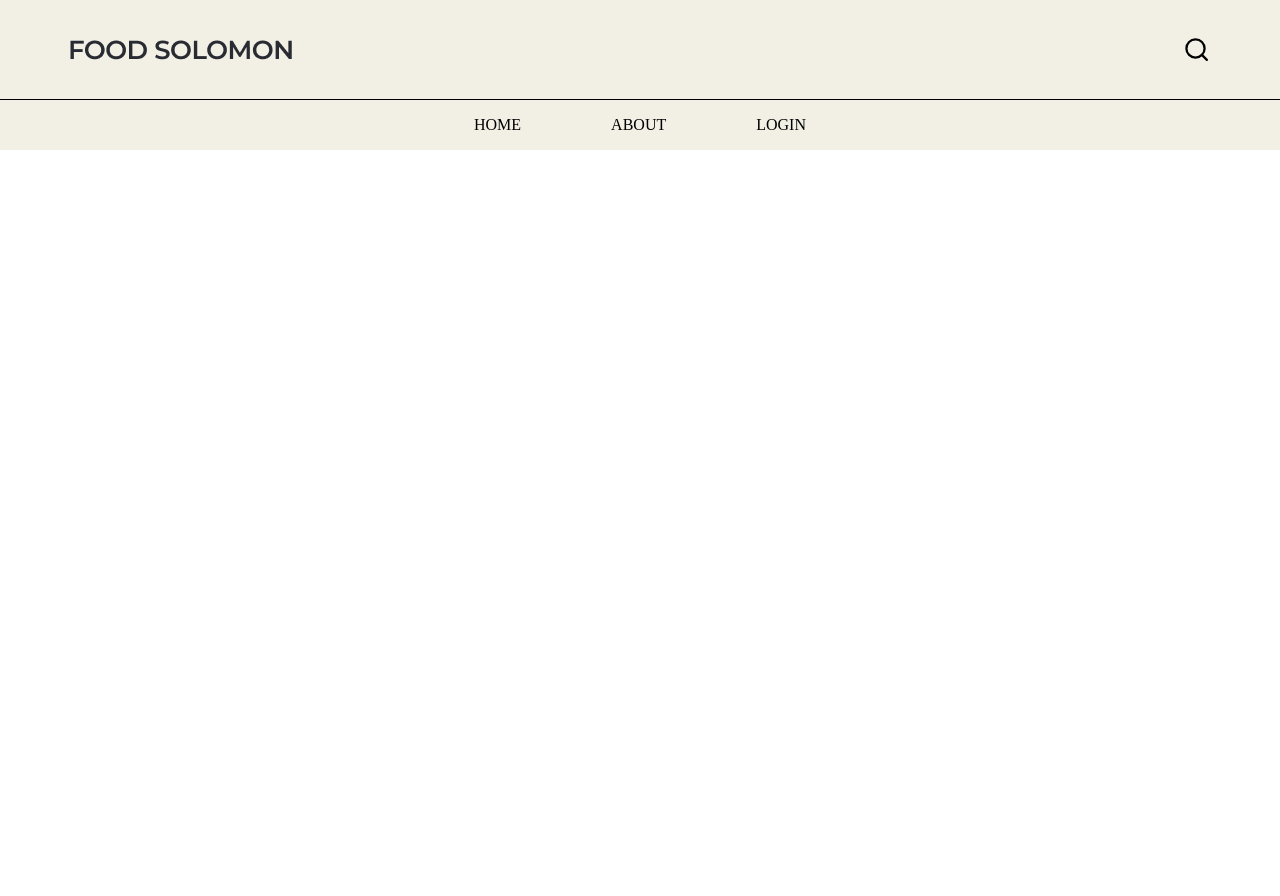
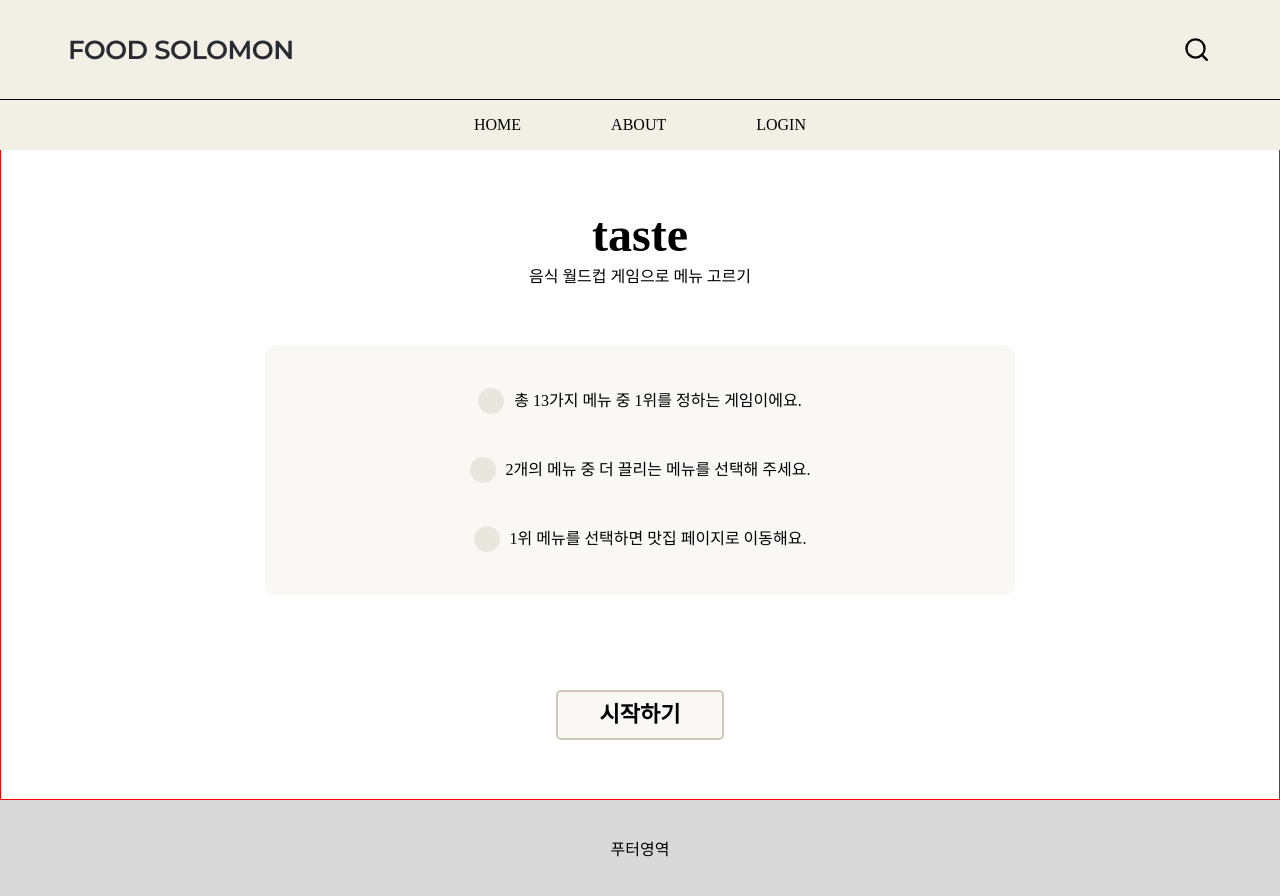
Before and after one commit to foodsolomon/foodsolomon-frontend, a React (Create React App) app: page /worldcup in a window 1280 px wide. Shown: the top 896 px of the page. Before the commit the page ends 800 px from the top, so only its background shows below. Built offline with nearby package versions, Linux system fonts and the light colour scheme.

Commit message:
feat: 월드컵 시작화면 구현 완료

```diff
--- a/src/App.tsx
+++ b/src/App.tsx
@@ -7,7 +7,7 @@ import RestaurantListPage from './pages/RestaurantListPage';
 import RestaurantDetailPage from './pages/RestaurantDetailPage';
 import Footer from './components/common/Footer';
 import MoodSelectPage from './pages/MoodSelectPage';
-
+import WorldcupStartPage from './pages/WorldcupStartPage';
 function App() {
   return (
     <BrowserRouter>
@@ -18,6 +18,7 @@ function App() {
         <Route path='/restaurantList' element={<RestaurantListPage />} />
         <Route path='/restaurantDetail' element={<RestaurantDetailPage />} />
         <Route path='/moodSelect' element={<MoodSelectPage />} />
+        <Route path='/worldcup' element={<WorldcupStartPage />} />
       </Routes>
       <Footer />
     </BrowserRouter>
--- /dev/null
+++ b/src/components/worldcup/WorldcupStart.tsx
@@ -0,0 +1,99 @@
+import React from 'react';
+import styled from 'styled-components';
+
+const Container = styled.div`
+  display: flex;
+  flex-direction: column;
+  justify-content: center;
+  align-items: center;
+`;
+
+const LargeText = styled.div`
+  font-size: 48px;
+  font-weight: bold;
+`;
+
+interface TextProps {
+  margin: boolean;
+}
+
+const StandardText = styled.div<TextProps>`
+  margin: ${({ margin }) => margin && '10px 0 60px 0'};
+`;
+
+const RowBox = styled.div`
+  display: flex;
+  align-items: center;
+`;
+
+const NumberBox = styled.div`
+  width: 26px;
+  height: 26px;
+  display: flex;
+  align-items: center;
+  justify-content: center;
+  margin-right: 10px;
+  border-radius: 50%;
+  font-weight: bold;
+  color: #564e3e;
+  background-color: #e9e7dd;
+`;
+
+const DescriptionBox = styled.div`
+  width: 750px;
+  height: 250px;
+  display: flex;
+  flex-direction: column;
+  justify-content: space-between;
+  align-items: center;
+  padding: 43px 0;
+  border-radius: 10px;
+  background-color: #f9f8f4;
+`;
+
+const Button = styled.div`
+  width: 168px;
+  height: 50px;
+  display: flex;
+  justify-content: center;
+  align-items: center;
+  margin-top: 95px;
+  border-radius: 5px;
+  font-size: 22px;
+  font-weight: 600;
+  cursor: pointer;
+  border: 2px solid #cfc7ba;
+  background-color: #f9f8f4;
+`;
+
+const WorldcupStart = () => {
+  return (
+    <Container>
+      <LargeText>taste</LargeText>
+      <StandardText margin>음식 월드컵 게임으로 메뉴 고르기</StandardText>
+      <DescriptionBox>
+        <RowBox>
+          <NumberBox />
+          <StandardText margin={false}>
+            총 13가지 메뉴 중 1위를 정하는 게임이에요.
+          </StandardText>
+        </RowBox>
+        <RowBox>
+          <NumberBox />
+          <StandardText margin={false}>
+            2개의 메뉴 중 더 끌리는 메뉴를 선택해 주세요.
+          </StandardText>
+        </RowBox>
+        <RowBox>
+          <NumberBox />
+          <StandardText margin={false}>
+            1위 메뉴를 선택하면 맛집 페이지로 이동해요.
+          </StandardText>
+        </RowBox>
+      </DescriptionBox>
+      <Button onClick={() => {}}>시작하기</Button>
+    </Container>
+  );
+};
+
+export default WorldcupStart;
--- /dev/null
+++ b/src/pages/WorldcupStartPage.tsx
@@ -0,0 +1,23 @@
+import React from 'react';
+import styled from 'styled-components';
+import WorldcupStart from '../components/worldcup/WorldcupStart';
+const Container = styled.div`
+  width: 100%;
+  height: 100vh;
+  display: flex;
+  flex-direction: column;
+  justify-content: center;
+  align-items: center;
+  padding-top: 150px;
+  border: 1px solid red;
+`;
+
+const WorldcupStartPage = () => {
+  return (
+    <Container>
+      <WorldcupStart />
+    </Container>
+  );
+};
+
+export default WorldcupStartPage;
```
